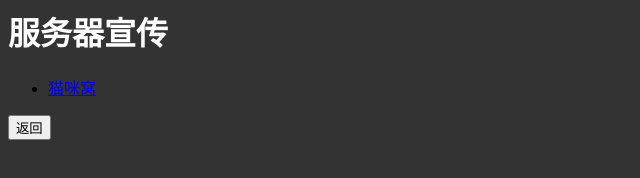
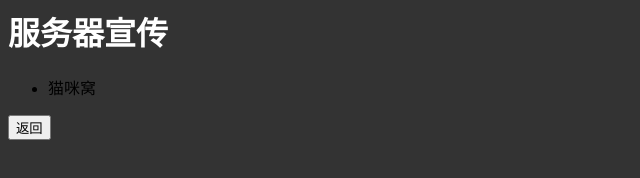
Before and after one commit to MAZE778/MAZE778.github.io, a plain HTML site: page Server-Promotion/main.html in a window 1280 px wide. Shown: the full height of the page, 0-640 px from the left. Drawn offline with Linux system fonts and the light colour scheme.

Commit message:
Update main.html

```diff
--- a/Server-Promotion/main.html
+++ b/Server-Promotion/main.html
@@ -21,7 +21,7 @@
 <body>
   <h1>服务器宣传</h1>
   <ul>
-    <li><a href="../Server-Promotion/mao-mi-wo/maomiwo.html">猫咪窝</a></li>
+    <li>猫咪窝</li>
   </ul>
   <button onclick="window.location.href='/MAZE778/MAZE778.github.io/edit/main/up.html'" type="button" id="add">返回</button>
 </body>
```
